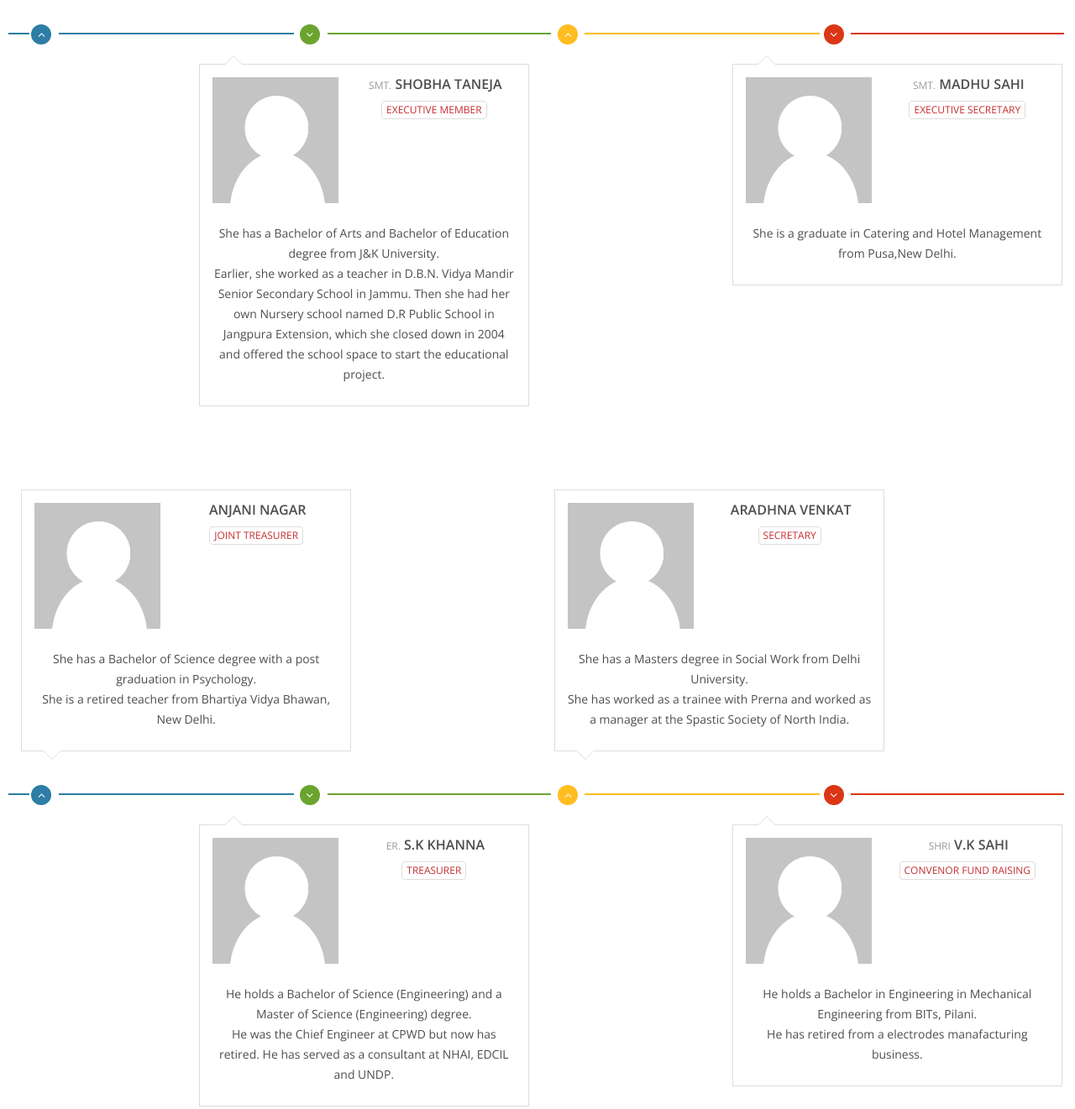
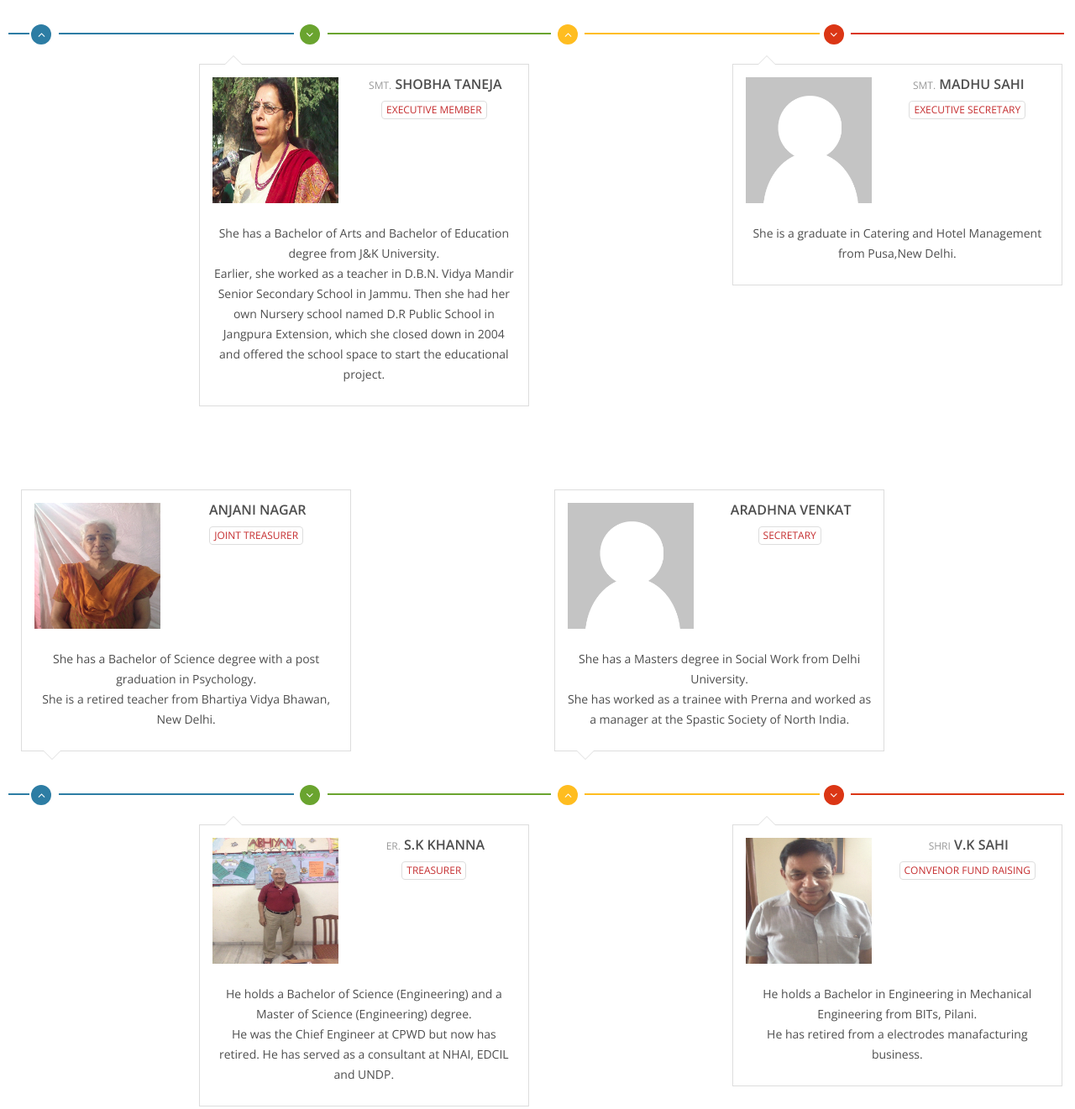
Before and after one commit to sbagroy986/NavAbhiyan-CW, a plain HTML site: page founders-members.html in a window 1280 px wide. Shown: the part 1636-2957 px from the top of the page at 84% size. Drawn offline with nearby package versions, Linux system fonts and the light colour scheme.

Commit message:
Added pictures of members

```diff
--- a/founders-members.html
+++ b/founders-members.html
@@ -169,7 +169,7 @@
 						<div class="single-profile-bottom wow fadeInDown" data-wow-duration="1000ms" data-wow-delay="300ms">
 							<div class="media">
 								<div class="pull-left">
-									<img class="media-object" src="./assets/images/missing.png" alt="" style="width:150px;height:150px;"> <br/>
+									<img class="media-object" src="./assets/images/member_shobha.png" alt="" style="width:150px;height:150px;"> <br/>
 								</div>
 								<div class="media-body">
 									<h4><small>Smt.</small> Shobha Taneja</h4>
@@ -221,7 +221,7 @@
 						<div class="single-profile-top wow fadeInDown" data-wow-duration="1000ms" data-wow-delay="300ms">
 							<div class="media">
 								<div class="pull-left">
-									<img class="media-object" src="./assets/images/missing.png" alt="" style="width:150px;height:150px;"> <br/>
+									<img class="media-object" src="./assets/images/member_anagar.jpg" alt="" style="width:150px;height:150px;"> <br/>
 								</div>
 								<div class="media-body">
 									<h4> Anjani Nagar</h4>
@@ -286,7 +286,7 @@
 						<div class="single-profile-bottom wow fadeInDown" data-wow-duration="1000ms" data-wow-delay="300ms">
 							<div class="media">
 								<div class="pull-left">
-									<img class="media-object" src="./assets/images/missing.png" alt="" style="width:150px;height:150px;"> <br/>
+									<img class="media-object" src="./assets/images/member_skkhanna.jpg" alt="" style="width:150px;height:150px;"> <br/>
 								</div>
 								<div class="media-body">
 									<h4><small>ER.</small> S.K Khanna</h4>
@@ -307,7 +307,7 @@
 						<div class="single-profile-bottom wow fadeInDown" data-wow-duration="1000ms" data-wow-delay="300ms">
 							<div class="media">
 								<div class="pull-left">
-									<img class="media-object" src="./assets/images/missing.png" alt="" style="width:150px;height:150px;"> <br/>
+									<img class="media-object" src="./assets/images/member_vksahi.jpg" alt="" style="width:150px;height:150px;"> <br/>
 								</div>
 								<div class="media-body">
 									<h4><small>Shri</small> V.K Sahi</h4>
@@ -338,7 +338,7 @@
 						<div class="single-profile-top wow fadeInDown" data-wow-duration="1000ms" data-wow-delay="300ms">
 							<div class="media">
 								<div class="pull-left">
-									<img class="media-object" src="./assets/images/missing.png" alt="" style="width:150px;height:150px;"> <br/>
+									<img class="media-object" src="./assets/images/member_staneja.jpg" alt="" style="width:150px;height:150px;"> <br/>
 								</div>
 								<div class="media-body">
 									<h4><small>Shri</small> S.K Taneja</h4>
```
Also changed, not shown: assets/images/member_anagar.jpg (added), assets/images/member_shobha.png (added), assets/images/member_skkhanna.jpg (added), assets/images/member_staneja.jpg (added), assets/images/member_vksahi.jpg (added).
